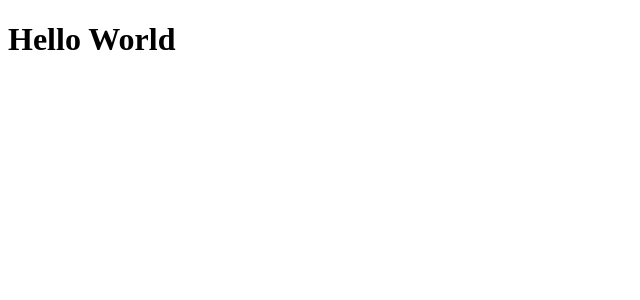
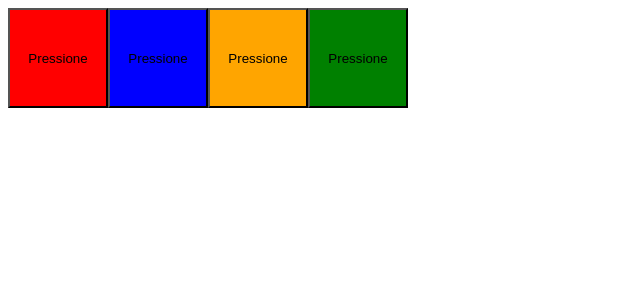
Before and after one commit to IgorWeisss/Ignite-projeto-2-timer, a React (Vite) app: page / in a window 1280 px wide. Shown: the top 300 px of the page, without its empty margins (0-640 px from the left). Built offline with nearby package versions, Linux system fonts and the light colour scheme.

Commit message:
Styled components

```diff
--- a/package.json
+++ b/package.json
@@ -11,11 +11,13 @@
   },
   "dependencies": {
     "react": "^18.2.0",
-    "react-dom": "^18.2.0"
+    "react-dom": "^18.2.0",
+    "styled-components": "^5.3.10"
   },
   "devDependencies": {
     "@types/react": "^18.0.28",
     "@types/react-dom": "^18.0.11",
+    "@types/styled-components": "^5.1.26",
     "@typescript-eslint/eslint-plugin": "^5.57.1",
     "@typescript-eslint/parser": "^5.57.1",
     "@vitejs/plugin-react": "^4.0.0",
--- a/src/App.tsx
+++ b/src/App.tsx
@@ -1,6 +1,12 @@
+import { Button } from './components/Button'
+
 export function App() {
-
   return (
-    <h1>Hello World</h1>
+    <>
+      <Button variant="danger" />
+      <Button variant="primary" />
+      <Button variant="secondary" />
+      <Button variant="success" />
+    </>
   )
 }
--- /dev/null
+++ b/src/components/Button.styles.ts
@@ -0,0 +1,20 @@
+import styled from "styled-components";
+
+export type ButtonVariants = 'primary' | 'secondary' | 'danger' | 'success'
+
+interface ButtonContainerProps {
+  variant: ButtonVariants
+}
+
+const buttonVariants = {
+  primary: 'blue',
+  secondary: 'orange',
+  danger: 'red',
+  success: 'green'
+}
+
+export const ButtonContainer = styled.button<ButtonContainerProps>`
+  width: 100px;
+  height: 100px;
+  background-color: ${props => buttonVariants[props.variant]}
+`
--- /dev/null
+++ b/src/components/Button.tsx
@@ -0,0 +1,11 @@
+import { ButtonContainer, ButtonVariants } from './Button.styles'
+
+interface ButtonProps {
+  variant?: ButtonVariants
+}
+
+export function Button({ variant = 'primary' }: ButtonProps) {
+  return (
+    <ButtonContainer variant={variant}>Pressione</ButtonContainer>
+  )
+}
```
Also changed, not shown: 1 other file (tests, documents, lock files or other folders).
